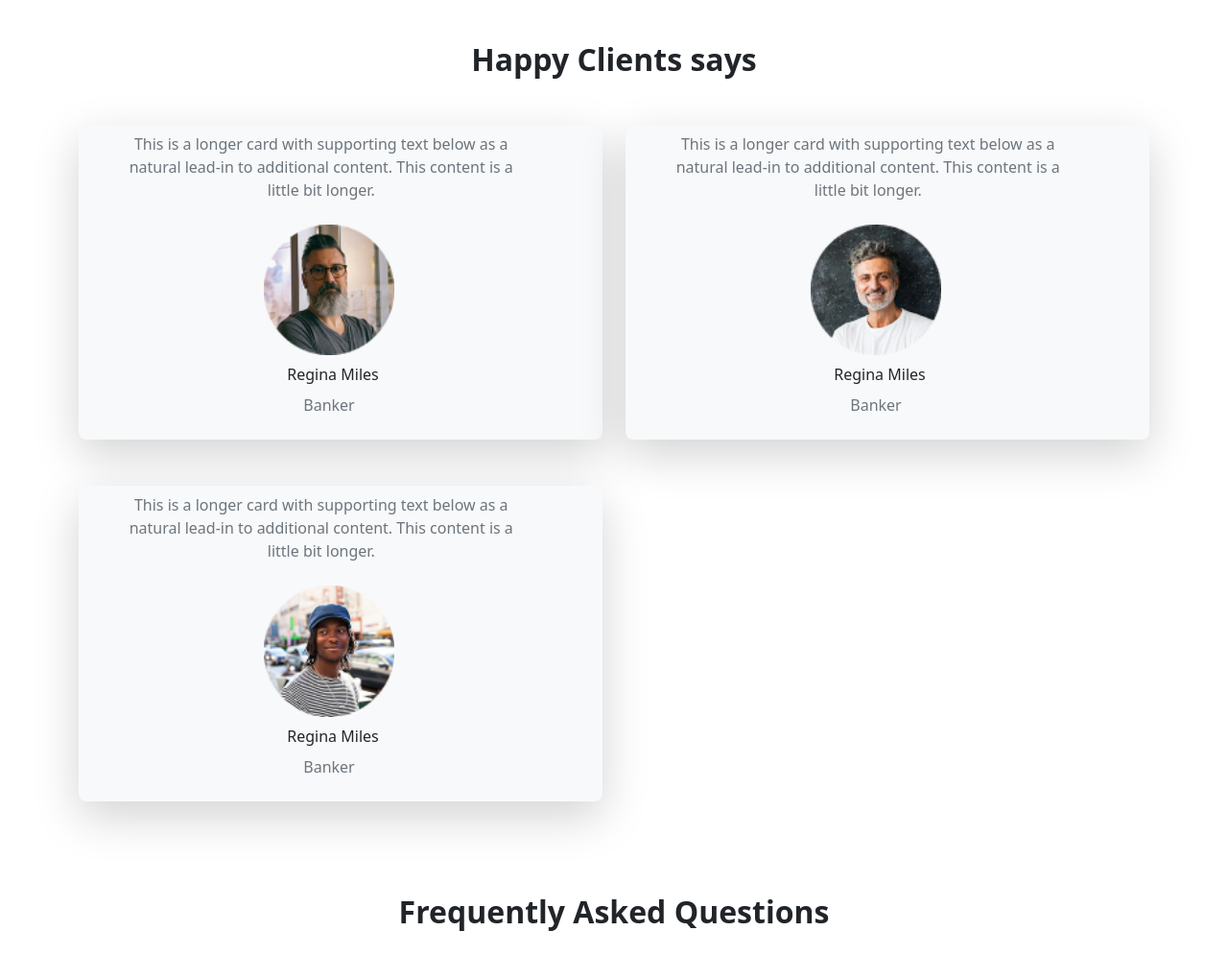
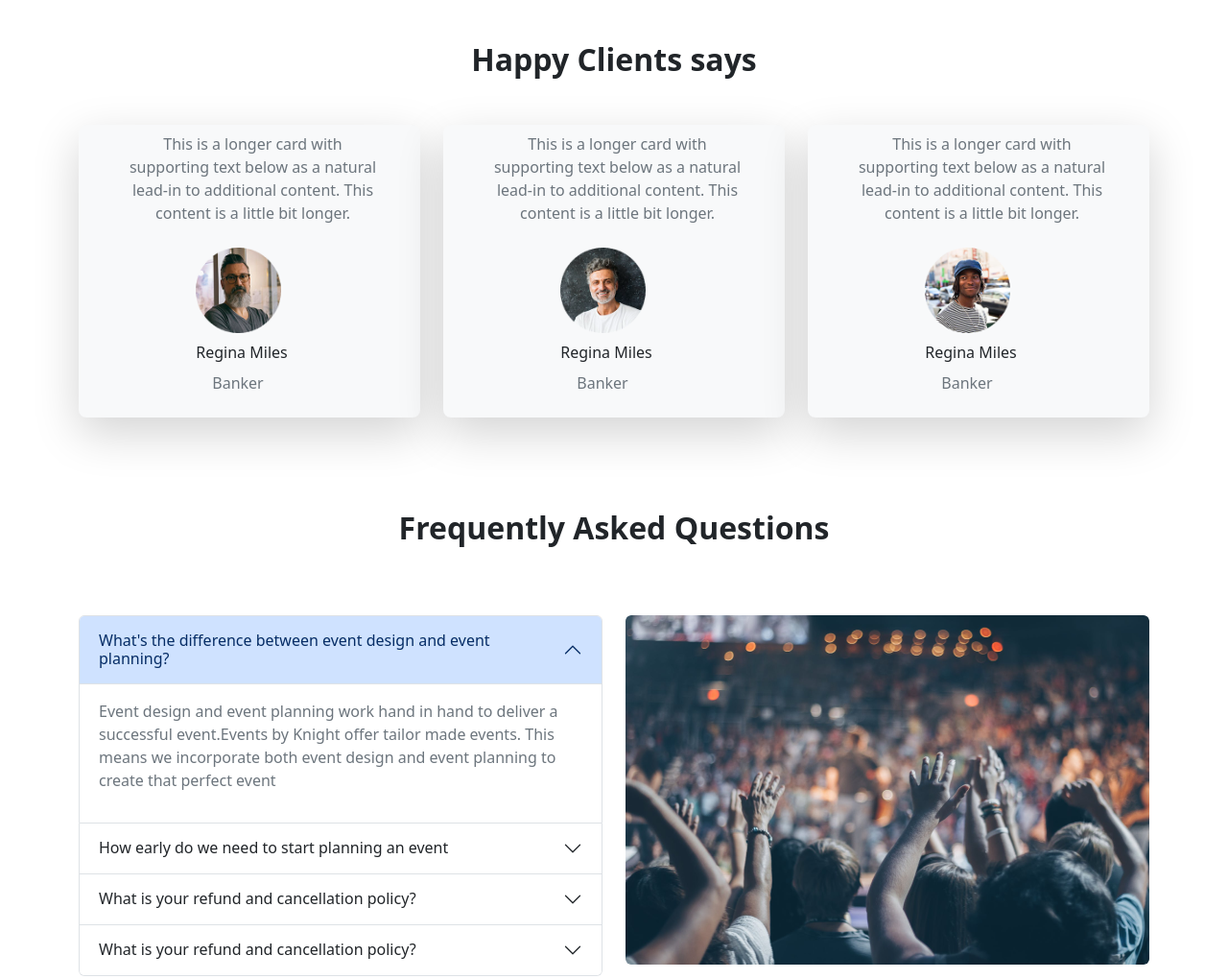
Before and after one commit to TASHFIQ01791/convetion-center, a plain HTML site: page index.html in a window 1280 px wide. Shown: the part 1660-2680 px from the top of the page at 96% size. Drawn offline with nearby package versions, Linux system fonts and the light colour scheme.

Commit message:
nothing else

```diff
--- a/index.html
+++ b/index.html
@@ -208,7 +208,7 @@
         <!-- card part two -->
 
         <section class="container mb-5">
-            <div class="row row-cols-1 row-cols-md-2 ">
+            <div class="row row-cols-1 row-cols-md-2 row-cols-lg-3 ">
 
                 <div class="col">
                   <div class="card border border-0 d-flex align-items-center  shadow-lg px-6 py-2 mb-5 bg-body-tertiary rounded g-2 w-100 rounded rounded-3">
```
